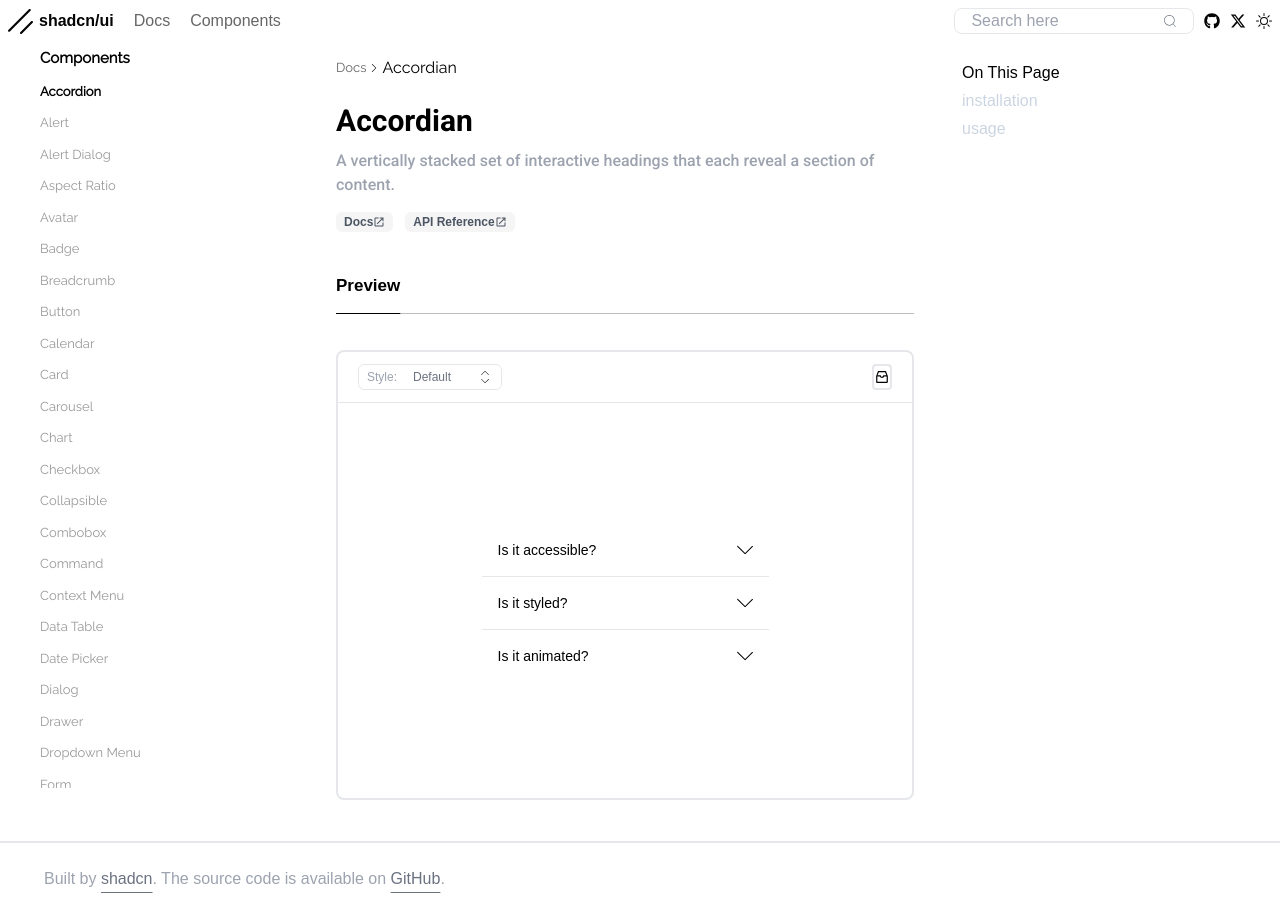
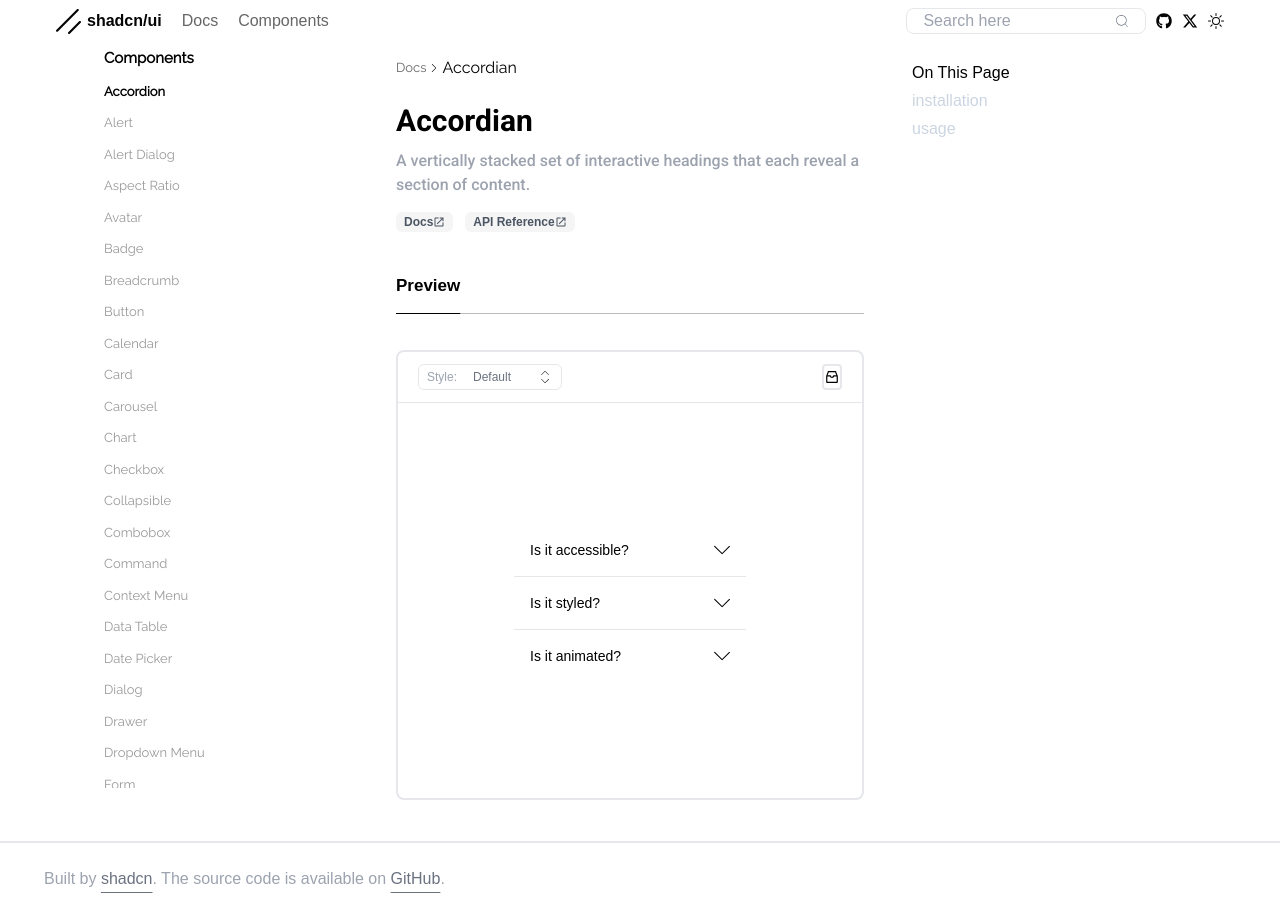
Before and after one commit to Shan-ali609/Shadcomponents, a Next.js app: page /component/accordion in a window 1280 px wide. Built offline with nearby package versions, Linux system fonts and the light colour scheme.

Commit message:
All the project  done

```diff
--- a/src/app/layout.js
+++ b/src/app/layout.js
@@ -47,11 +47,11 @@ export default function RootLayout({ children }) {
           ${isleftvisible ? "grid-cols-[300px_1fr]" : "grid-cols-[6fr]"}
           ${
             isrightvisible
-              ? " grid-cols-[300px_1fr_330px]"
+              ? " grid-cols-[360px_1fr_380px]"
               : " grid-cols-[300px_1fr]"
           } `}
           >
-            <div className="  overflow-auto h-screen sticky dark:bg-black hidden md:block  top-0 mt-[41px]">
+            <div className="  overflow-auto h-screen sticky dark:bg-black hidden md:block pl-16   top-0 mt-[41px]">
               <Leftside />
             </div>
 
--- a/src/components/Navbar.jsx
+++ b/src/components/Navbar.jsx
@@ -1,3 +1,100 @@
+// "use client";
+// import React, { useState, useContext } from "react";
+// import { BsBrightnessHigh } from "react-icons/bs";
+// import { FaGithub } from "react-icons/fa";
+// import { FaXTwitter } from "react-icons/fa6";
+// import { SiShadcnui } from "react-icons/si";
+// import { RxMoon } from "react-icons/rx";
+// import "@/components/navbar.css";
+// import { RxHamburgerMenu } from "react-icons/rx";
+// import { RxCross2 } from "react-icons/rx";
+// import Leftside from "./leftcomp/Leftside";
+// import Mysearch from "./pagecomp/Mysearch";
+// import { AppStateContext } from "./contextApi/AppState";
+// import Themes from "./pagecomp/Themes";
+
+// export default function Navbar() {
+//   const [isNavOpen, setIsNavOpen] = useState(false);
+//   const [dropdownOpen, setDropdownOpen] = useState(false);
+//   const { theme, setTheme } = useContext(AppStateContext);
+
+//   const toggleNav = () => {
+//     setIsNavOpen(!isNavOpen);
+//   };
+
+//   const closeNav = () => {
+//     setIsNavOpen(false);
+//   };
+
+//   const handleThemeChange = (selectedTheme) => {
+//     setTheme(selectedTheme);
+//     setDropdownOpen(false);
+//   };
+
+//   return (
+//     <>
+//       <nav className="w-full md:px-0 lg:px-10 xl:px-14 h-auto text-[rgb(4,4,4)] flex justify-between items-center p-2 fixed z-50 bg-white dark:bg-black">
+//         <button
+//           className="imburger dark:text-white"
+//           aria-label="Toggle navigation"
+//           onClick={toggleNav}
+//         >
+//           <RxHamburgerMenu />
+//         </button>
+
+//         <div className={`logo-name dark:bg-black ${isNavOpen ? "open" : ""}`}>
+//           <div className="text-bar">
+//             <SiShadcnui className="icon-logo dark:text-white" />
+//             {isNavOpen && (
+//               <button
+//                 className="close-btn dark:text-white"
+//                 aria-label="Close navigation"
+//                 onClick={closeNav}
+//               >
+//                 <RxCross2 />
+//               </button>
+//             )}
+
+//             <span className="text-logo dark:text-white ">shadcn/ui</span>
+//           </div>
+
+//           <ul className={`ul-flex ${isNavOpen ? "open" : ""}`}>
+//             <li className="dark:text-white">Docs</li>
+//             <li className="dark:text-white">Components</li>
+//           </ul>
+//           {isNavOpen && <div className="">  <Leftside /> </div> }
+//         </div>
+
+//         <div className="icons-pov">
+//           <div>
+//             <Mysearch navsearch={true} />
+//           </div>
+//           <FaGithub className="icon-con dark:text-white" />
+//           <FaXTwitter className="icon-con dark:text-white" />
+
+//           <div className="relative">
+//             <button
+//               onClick={() => setDropdownOpen(!dropdownOpen)}
+//               aria-label="Toggle Theme"
+//               className="flex items-center"
+//             >
+//               {theme === 'dark' ? (
+//                 <RxMoon className="icon-con dark:text-white" />
+//               ) : (
+//                 <BsBrightnessHigh className="icon-con dark:text-white" />
+//               )}
+//             </button>
+
+//             {dropdownOpen && (
+//              <Themes handleThemeChange={handleThemeChange}  />
+//             )}
+//           </div>
+//         </div>
+//       </nav>
+//     </>
+//   );
+// }
+
 
 "use client";
 import React, { useState, useContext } from "react";
@@ -11,11 +108,17 @@ import { RxHamburgerMenu } from "react-icons/rx";
 import { RxCross2 } from "react-icons/rx";
 import Leftside from "./leftcomp/Leftside";
 import Mysearch from "./pagecomp/Mysearch";
+import { CiSearch } from "react-icons/ci";
 import { AppStateContext } from "./contextApi/AppState";
+import Themes from "./pagecomp/Themes";
+import Link from "next/link";
+import Datacomp from "./pagecomp/Datacomp";
 
 export default function Navbar() {
   const [isNavOpen, setIsNavOpen] = useState(false);
-  const { theme, toggleTheme } = useContext(AppStateContext);
+  const [dropdownOpen, setDropdownOpen] = useState(false);
+  const { theme, setTheme } = useContext(AppStateContext);
+  const [isSearchPopupOpen, setIsSearchPopupOpen] = useState(false);
 
   const toggleNav = () => {
     setIsNavOpen(!isNavOpen);
@@ -25,9 +128,14 @@ export default function Navbar() {
     setIsNavOpen(false);
   };
 
+  const handleThemeChange = (selectedTheme) => {
+    setTheme(selectedTheme);
+    setDropdownOpen(false);
+  };
+
   return (
     <>
-     <nav className="w-full h-auto text-[rgb(4,4,4)] flex justify-between items-center p-2 fixed z-50 bg-white dark:bg-black">
+      <nav className="w-full md:px-0 lg:px-10 xl:px-14 h-auto text-[rgb(4,4,4)] flex justify-between items-center p-2 fixed z-50 bg-white dark:bg-black">
         <button
           className="imburger dark:text-white"
           aria-label="Toggle navigation"
@@ -53,31 +161,79 @@ export default function Navbar() {
           </div>
 
           <ul className={`ul-flex ${isNavOpen ? "open" : ""}`}>
-            <li className="dark:text-white" >Docs</li>
-            <li className="dark:text-white" >Components</li>
+            <li className="dark:text-white">Docs</li>
+            <li className="dark:text-white">Components</li>
           </ul>
-          {isNavOpen && <Leftside />}
+          {isNavOpen && <div><Leftside /></div>}
         </div>
 
         <div className="icons-pov">
           <div>
-            <Mysearch navsearch={true} />
+            {/* Trigger Popup */}
+            <button onClick={() => setIsSearchPopupOpen(true)}>
+              <Mysearch navsearch={true} />
+            </button>
           </div>
-          <FaGithub  className="icon-con dark:text-white " />
+          <FaGithub className="icon-con dark:text-white" />
           <FaXTwitter className="icon-con dark:text-white" />
 
+          <div className="relative">
+            <button
+              onClick={() => setDropdownOpen(!dropdownOpen)}
+              aria-label="Toggle Theme"
+              className="flex items-center"
+            >
+              {theme === "dark" ? (
+                <RxMoon className="icon-con dark:text-white" />
+              ) : (
+                <BsBrightnessHigh className="icon-con dark:text-white" />
+              )}
+            </button>
 
-          <button onClick={toggleTheme} aria-label="Toggle Theme">
-            {theme === 'light'? (
-                <BsBrightnessHigh className="icon-con" />
-
-            ) : (
-
-              <RxMoon className="icon-con dark:text-white" />
-            )}
-          </button>
+            {dropdownOpen && <Themes  handleThemeChange={handleThemeChange}  />}
+          </div>
         </div>
       </nav>
+
+
+      {isSearchPopupOpen && (
+        <div className="search-popup fixed inset-0 flex justify-center items-center  bg-black bg-opacity-50 z-50">
+          <div className="bg-white dark:bg-gray-800 px-5 py-5 rounded-lg w-[600px] h-96 overflow-auto">
+            <div className="flex justify-between items-center mb-4">
+              <div className="relative">
+
+              <input type="text" placeholder="search here" className="w-[450px] h-9 rounded border-2 pl-2 " />
+
+                <CiSearch className= "absolute top-2/4 right-4 transform -translate-y-2/4 text-gray-500 dark:text-white cursor-pointer" />
+
+              </div>
+              <button
+                className="text-lg dark:text-white"
+                onClick={() => setIsSearchPopupOpen(false)}
+              >
+                <RxCross2 />
+              </button>
+            </div>
+
+            <ul className="dark:text-white">
+              {Datacomp.map((data) => (
+                <li key={data.id} className="py-1">
+                  <Link
+                    href={`/component/${data.id}`}
+                    className="dark:text-white"
+                    onClick={() => setIsSearchPopupOpen(false)}
+                  >
+                    {data.name}
+                  </Link>
+                </li>
+              ))}
+            </ul>
+          </div>
+        </div>
+
+
+
+     )}
     </>
   );
 }
--- a/src/components/contextApi/AppState.js
+++ b/src/components/contextApi/AppState.js
@@ -1,3 +1,33 @@
+
+// "use client"
+// import React, { createContext, useEffect, useState } from 'react';
+
+// export const AppStateContext = createContext(null);
+
+// function AppState({ children }) {
+//   const [theme, setTheme] = useState("light");
+
+//   useEffect(() => {
+
+//     if (theme === "dark") {
+//       document.body.classList.add("dark");
+//     } else {
+//       document.body.classList.remove("dark");
+//     }
+//   }, [theme]);
+
+//   const toggleTheme = () => {
+//     setTheme(theme === "light" ? "dark" : "light");
+//   };
+
+//   return (
+//     <AppStateContext.Provider value={{ theme, toggleTheme }}>
+//       {children}
+//     </AppStateContext.Provider>
+//   );
+// }
+
+// export default AppState;
 
 "use client"
 import React, { createContext, useEffect, useState } from 'react';
@@ -8,20 +38,28 @@ function AppState({ children }) {
   const [theme, setTheme] = useState("light");
 
   useEffect(() => {
+    // Clear existing theme classes
+    document.body.classList.remove("dark", "light");
 
-    if (theme === "dark") {
-      document.body.classList.add("dark");
-    } else {
-      document.body.classList.remove("dark");
+    switch (theme) {
+      case "dark":
+        document.body.classList.add("dark");
+        break;
+      case "light":
+        document.body.classList.add("light");
+        break;
+      case "system":
+        const mediaQuery = window.matchMedia("(prefers-color-scheme: dark)");
+        document.body.classList.toggle("dark", mediaQuery.matches);
+        document.body.classList.add("light");
+        break;
+      default:
+        break;
     }
   }, [theme]);
 
-  const toggleTheme = () => {
-    setTheme(theme === "light" ? "dark" : "light");
-  };
-
   return (
-    <AppStateContext.Provider value={{ theme, toggleTheme }}>
+    <AppStateContext.Provider value={{ theme, setTheme }}>
       {children}
     </AppStateContext.Provider>
   );
--- a/src/components/leftcomp/Leftside.jsx
+++ b/src/components/leftcomp/Leftside.jsx
@@ -6,13 +6,13 @@ import Link from "next/link";
 import Datacomp from "../pagecomp/Datacomp";
 import { usePathname } from "next/navigation";
 
-export default function Leftside() {
+export default function Leftside({marginprop}) {
   const pathname = usePathname();
   const currentSlug = pathname.split("/").pop();
 
   return (
-    <div className="left-container dark:bg-black">
-      <ul className="left-ul scroll-container">
+    <div className={ `left-container   dark:bg-black `}>
+      <ul className={` left-ul scroll-container `}>
         {Datacomp.map((data) => (
           <li
             key={data.id}
--- a/src/components/leftcomp/leftside.css
+++ b/src/components/leftcomp/leftside.css
@@ -5,6 +5,8 @@
         justify-content: flex-start;
          height:calc(100vh - 53px);
          overflow: hidden;
+
+
     }
 
     .comp-heading {
--- a/src/components/pagecomp/Mysearch.jsx
+++ b/src/components/pagecomp/Mysearch.jsx
@@ -5,7 +5,7 @@ export default function Mysearch({navsearch, datatable}) {
     <>
       <div className="relative ">
         <input
-          className={` ${navsearch ? "  pr-10   pl-3 w-40 md:w-52  lg:w-60 outline-none border  dark:text-white dark:placeholder-white rounded-lg dark:bg-black  " : " dark:text-white w-full pt-1.5 pr-10 pb-1.5 pl-7  border dark:bg-slate-900 dark:placeholder-white  " } ${datatable ? "w-[400px]  rounded-sm " : " outline-none"}  `}
+          className={` ${navsearch ? "  pr-10 cursor-pointer   pl-3 w-40 md:w-52  lg:w-60 outline-none border   dark:text-white dark:placeholder-white rounded-lg dark:bg-black  " : " dark:text-white w-full pt-1.5 pr-10 pb-1.5 pl-7  border dark:bg-slate-900 dark:placeholder-white  " } ${datatable ? "w-[400px]  rounded-sm " : " outline-none"}  `}
           type="text"
           placeholder= {` ${datatable ? "Filter emails " : "Search here " }`}
         />
--- /dev/null
+++ b/src/components/pagecomp/Themes.jsx
@@ -0,0 +1,30 @@
+import React from 'react'
+
+export default function Themes({handleThemeChange}) {
+  return (
+    < >
+          <div className="absolute right-0 mt-2 w-32 bg-white dark:bg-black  shadow-lg rounded-md z-10">
+                <ul className="">
+                  <li
+                    className="cursor-pointer hover:bg-gray-200 dark:hover:bg-gray-700 dark:text-white px-4 py-1"
+                    onClick={() => handleThemeChange('light')}
+                  >
+                    Light
+                  </li>
+                  <li
+                    className="cursor-pointer hover:bg-gray-200 dark:hover:bg-gray-700 dark:text-white px-4 py-1"
+                    onClick={() => handleThemeChange('dark')}
+                  >
+                    Dark
+                  </li>
+                  <li
+                    className="cursor-pointer hover:bg-gray-200 dark:hover:bg-gray-700 dark:text-white px-4 py-1"
+                    onClick={() => handleThemeChange('system')}
+                  >
+                    System
+                  </li>
+                </ul>
+              </div>
+    </>
+  )
+}
```
